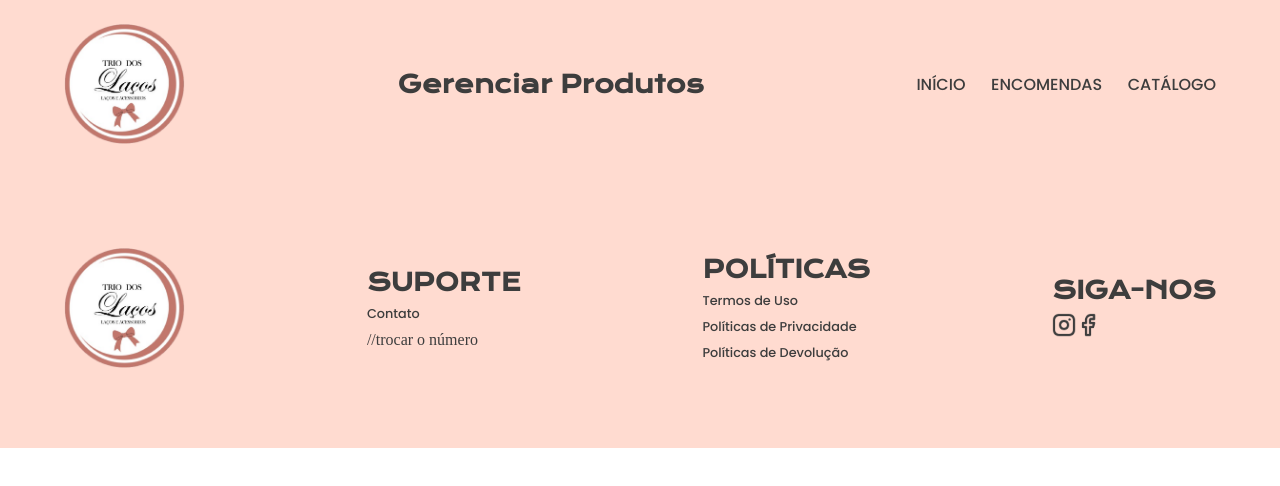
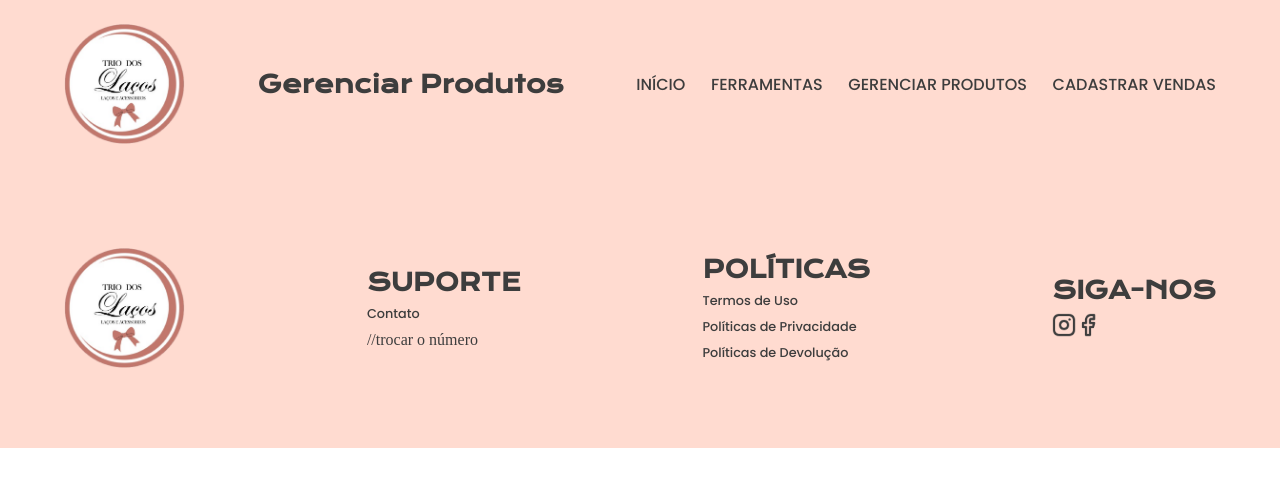
Before and after one commit to workSilas/TrioDosLacos, a React (Create React App) app: page /GerenciarProdutos in a window 1280 px wide. Shown: the top 486 px of the page. Built offline with nearby package versions, Linux system fonts and the light colour scheme.

Commit message:
-NPM atualizado.
-NavAdm adiconada às páginas de adm.

-Alterações simples.

```diff
--- a/src/components/GraficoTeste/vendas.js
+++ b/src/components/GraficoTeste/vendas.js
@@ -11,8 +11,8 @@ export default function GraficoVendas() {
 
   const options = {
     title: "Vendas de Laços por Mês",
-    hAxis: { title: "Mês" },
-    vAxis: { title: "Vendas" },
+    hAxis: { title: "Vendas" },
+    vAxis: { title: "Mês" },
     colors: ["#FFC0CB"],
   };
 
--- a/src/components/NavAdm/index.jsx
+++ b/src/components/NavAdm/index.jsx
@@ -26,7 +26,7 @@ export default function NavAdm(props) {
             <Link to={'/'}>INÍCIO</Link>
             <Link to={'/Ferramentas'}>FERRAMENTAS</Link>
             <Link to={'/GerenciarProdutos'}>GERENCIAR PRODUTOS</Link>
-            <Link to={'/CadastrarProdutos'}>CADASTRAR PRODUTOS</Link>
+            <Link to={'/CadastrarVendas'}>CADASTRAR VENDAS</Link>
           </div>
         </div>
       </div>
@@ -42,7 +42,7 @@ export default function NavAdm(props) {
             <li><Link to={'/'}>INÍCIO</Link></li>
             <li><Link to={'/Ferramentas'}>Ferramentas</Link></li>
             <li><Link to={'/GerenciarProdutos'}>GERENCIAR PRODUTOS</Link></li>
-            <li><Link to={'/CadastrarProdutos'}>CADASTRAR PRODUTOS</Link></li>
+            <li><Link to={'/CadastrarVendas'}>CADASTRAR VENDAS</Link></li>
           </ul>
         </div>
       }
--- a/src/pages/adm/CadastrarVendas/index.jsx
+++ b/src/pages/adm/CadastrarVendas/index.jsx
@@ -1,5 +1,5 @@
 import './index.scss';
-import Nav from '../../../components/Nav';
+import NavAdm from '../../../components/NavAdm';
 import Rodape from '../../../components/Rodape';
 import GraficoVendas from '../../../components/GraficoTeste/vendas.js';
 
@@ -8,7 +8,7 @@ export default function CadastrarVendas() {
   return (
     <div className="CadastrarVendas">
 
-      <Nav
+      <NavAdm
         titulo="Cadastrar Vendas"
       />
 
--- a/src/pages/adm/GerenciarProdutos/index.jsx
+++ b/src/pages/adm/GerenciarProdutos/index.jsx
@@ -1,12 +1,11 @@
 import './index.scss';
-import Nav from '../../../components/Nav';
+import NavAdm from '../../../components/NavAdm';
 import Rodape from '../../../components/Rodape';
-import { Link } from 'react-router-dom';
 
 export default function GerenciarProdutos() {
   return (
     <div className="GerenciarProdutos">
-      <Nav
+      <NavAdm
         titulo="Gerenciar Produtos"
       />
 
```
Also changed, not shown: 1 other file (tests, documents, lock files or other folders).
